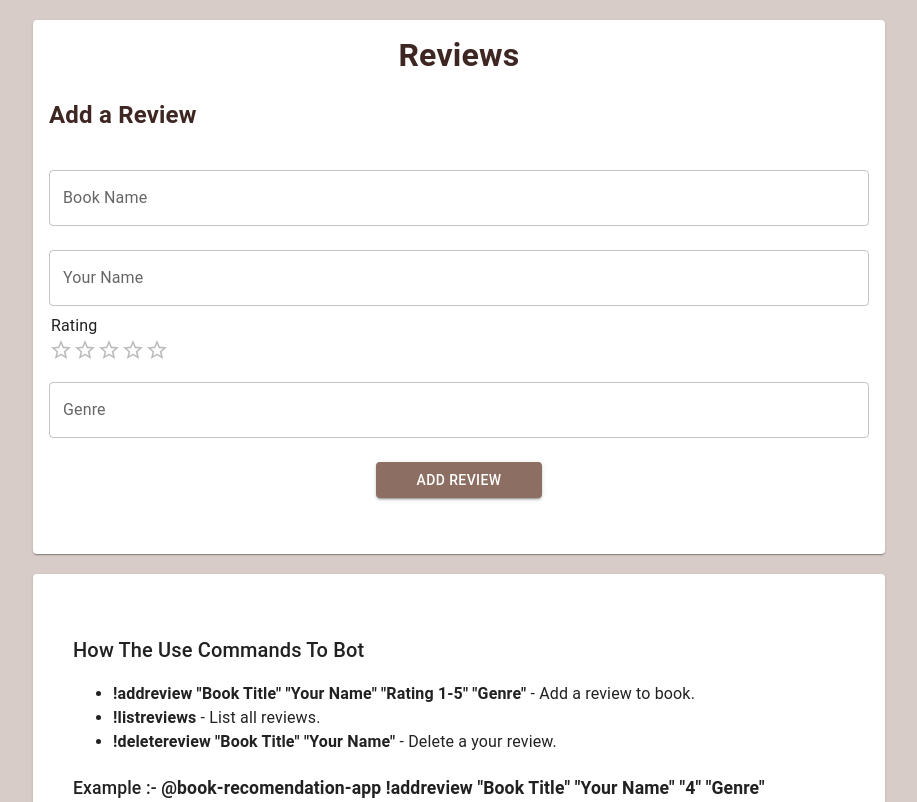
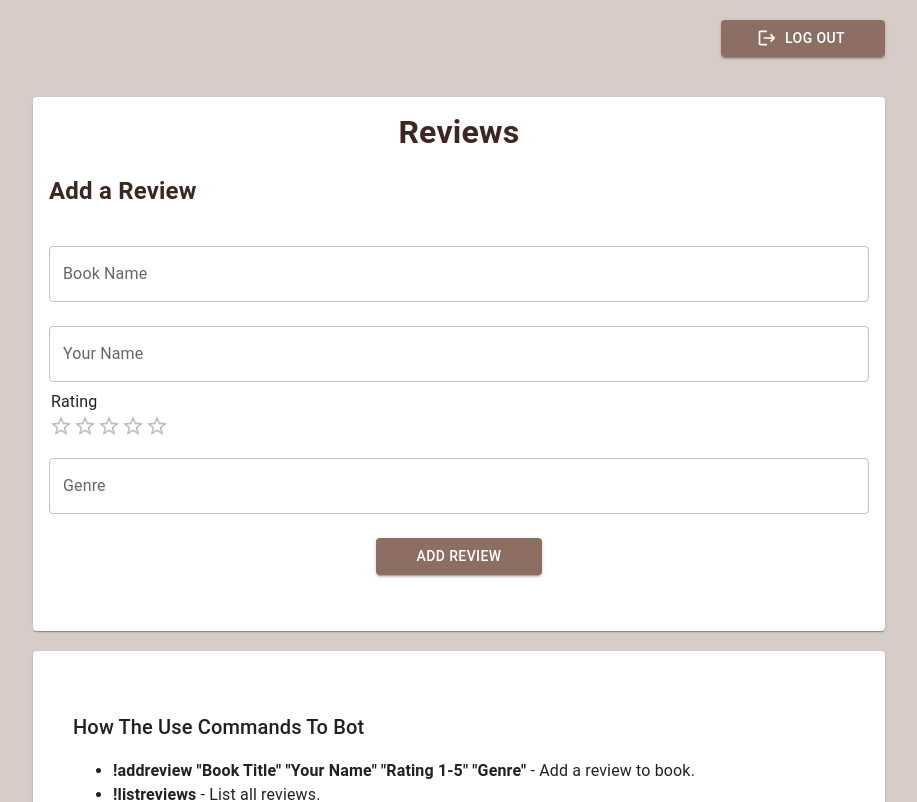
Before and after one commit to IT21352676/book-recommendation-app, a React (Create React App) app in the folder frontend/: page /reviews in a window 1280 px wide. Shown: the top 802 px of the page, without its empty margins (181-1098 px from the left). Built offline with nearby package versions, Linux system fonts and the light colour scheme; no server answers.

Commit message:
ui changes

```diff
--- a/frontend/src/components/pages/BookPage.js
+++ b/frontend/src/components/pages/BookPage.js
@@ -7,6 +7,7 @@ import { useNavigate } from 'react-router-dom';
 import BookIcon from '@mui/icons-material/Book';
 
 import ChatBubbleOutlineIcon from '@mui/icons-material/ChatBubbleOutline';
+import LogoutIcon from '@mui/icons-material/Logout';
 
 
 const BooksPage = () => {
@@ -30,6 +31,12 @@ const BooksPage = () => {
   const handleSeeReviews = () => {
     navigate('/reviews'); // Go to review page
   };
+
+  const handleBack = () => {
+    navigate('/login'); // Go to review page
+  };
+
+
 
   // Get all books
   useEffect(() => {
@@ -136,13 +143,23 @@ const BooksPage = () => {
 
   return (
 
-    <Container maxWidth="ls">
+    <Container maxWidth="none">
       <Grid maxWidth="md"
       sx={{
         paddingY: '20px',
         marginLeft: 'auto', // Align the container to the left side
         marginRight: 'auto',
       }}>
+
+      <Box sx={{ display: 'flex', justifyContent: 'right', marginBottom:5 }}> <Button
+      onClick={handleBack}
+      variant="contained"
+      color="primary"
+      startIcon={<LogoutIcon />}
+      sx={{ paddingX: 5, backgroundColor: '#8d6e63', '&:hover': { backgroundColor: '#6d4c41' } }}>
+            Log Out
+      </Button>
+      </Box>
 
       {/*Search book part*/}
       <Paper sx={{ padding: '40px', marginBottom: '20px' }}>
@@ -160,6 +177,7 @@ const BooksPage = () => {
         >
           Books Collection
         </Typography>
+
         <form onSubmit={handleSearch}>
           <TextField
             label="Search by Title"
@@ -204,19 +222,21 @@ const BooksPage = () => {
     >
       Book List
     </Typography>
+    <Box sx={{ justifyContent: 'right', marginBottom:5 }}>
     <Button
       variant="contained"
       color="primary"
       onClick={() => openDialog()}
       startIcon={<Add />} // Add "+" icon
-      sx={{ paddingX: 5, backgroundColor: '#8d6e63', '&:hover': { backgroundColor: '#6d4c41' } }}
+      sx={{ paddingX: 3, backgroundColor: '#8d6e63', '&:hover': { backgroundColor: '#6d4c41' } }}
     >
-      Add New Book
+      Add
     </Button>
+    </Box>
   </Box>
 
   {/* Scrollable list container */}
-  <Box sx={{ maxHeight: '300px', overflowY: 'auto' }}> {/* Set height and enable scrolling */}
+  <Box sx={{ maxHeight: '400px', overflowY: 'auto' }}> {/* Set height and enable scrolling */}
     <List>
       {books.map((book) => (
         <ListItem key={book._id} divider>
--- a/frontend/src/components/pages/HomePage.js
+++ b/frontend/src/components/pages/HomePage.js
@@ -10,7 +10,7 @@ const HomePage = () => {
   };
 
   return (
-    <Container className="background-page" maxWidth="none" sx={{ height: '100vh', display: 'flex', justifyContent: 'center', alignItems: 'center', position: 'relative' }}>
+    <Container maxWidth="none" sx={{ height: '100vh', display: 'flex', justifyContent: 'center', alignItems: 'center', position: 'relative' }}>
        {/*Site name and start here content*/}
       <Paper
         elevation={4}
--- a/frontend/src/components/pages/ReviewPage.js
+++ b/frontend/src/components/pages/ReviewPage.js
@@ -3,8 +3,17 @@ import { Container, TextField, Button, Typography, Grid, Paper, Rating, Box } fr
 import { getReviews, addReview } from './api';
 import PersonIcon from '@mui/icons-material/Person';
 import BookIcon from '@mui/icons-material/Book';
+import LogoutIcon from '@mui/icons-material/Logout';
+import { useNavigate } from 'react-router-dom';
 
 const ReviewPage = () => {
+
+  const navigate = useNavigate();
+
+  const handleBackLogin = () => {
+    navigate('/login'); // Go to review page
+  };
+
   const [reviews, setReviews] = useState([]);
   const [newReview, setNewReview] = useState({
     bookName: '',
@@ -41,6 +50,16 @@ const ReviewPage = () => {
 
   return (
     <Container maxWidth="md" sx={{ paddingY: '20px' }}>
+      <Box sx={{ display: 'flex', justifyContent: 'right', marginBottom:5 }}>
+      <Button
+      onClick={handleBackLogin}
+      variant="contained"
+      color="primary"
+      startIcon={<LogoutIcon />}
+      sx={{ paddingX: 5, backgroundColor: '#8d6e63', '&:hover': { backgroundColor: '#6d4c41' } }}>
+            Log Out
+      </Button>
+      </Box>
 
       <Grid container spacing={2}>
         <Grid item xs={12}>
```
